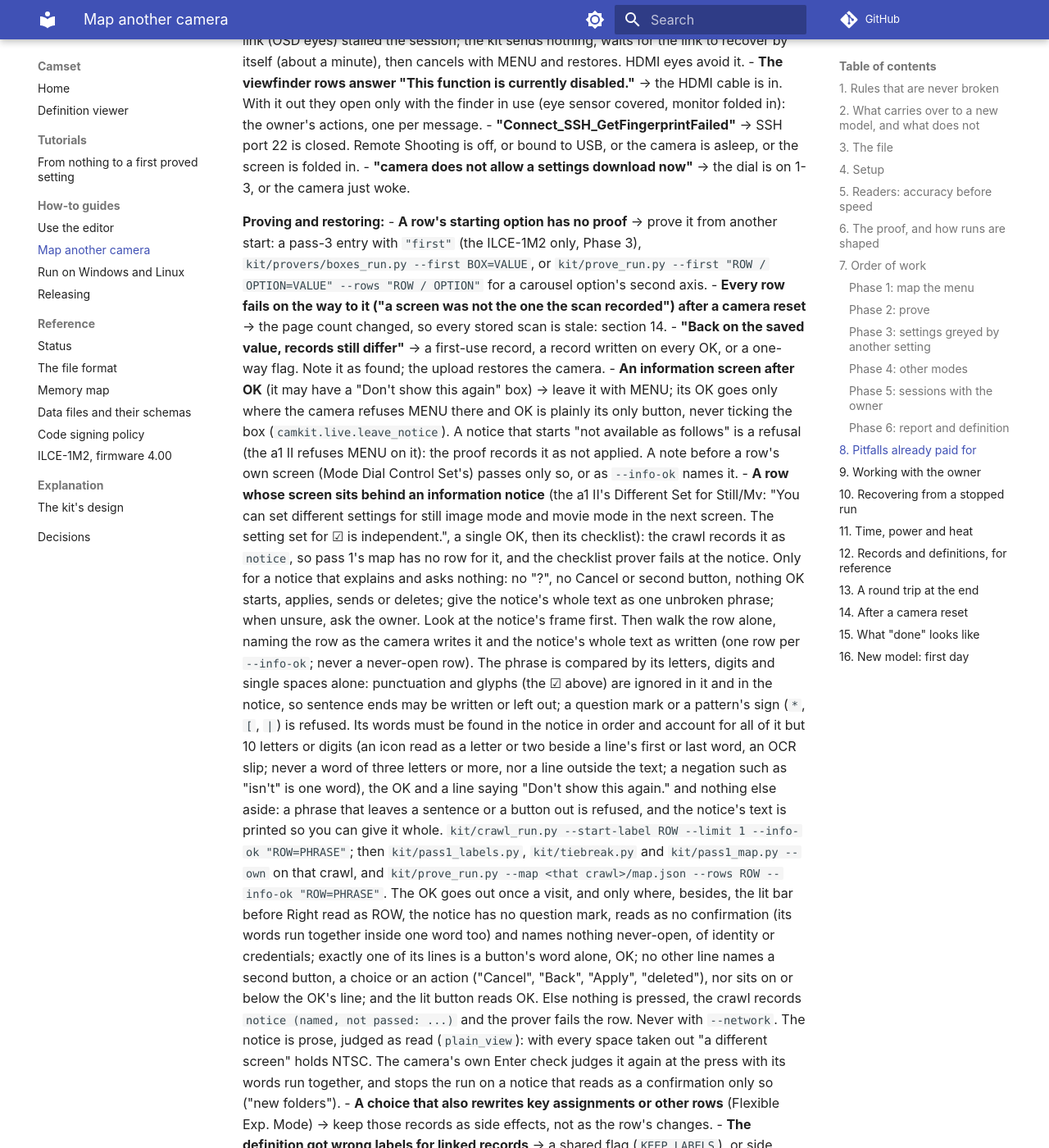
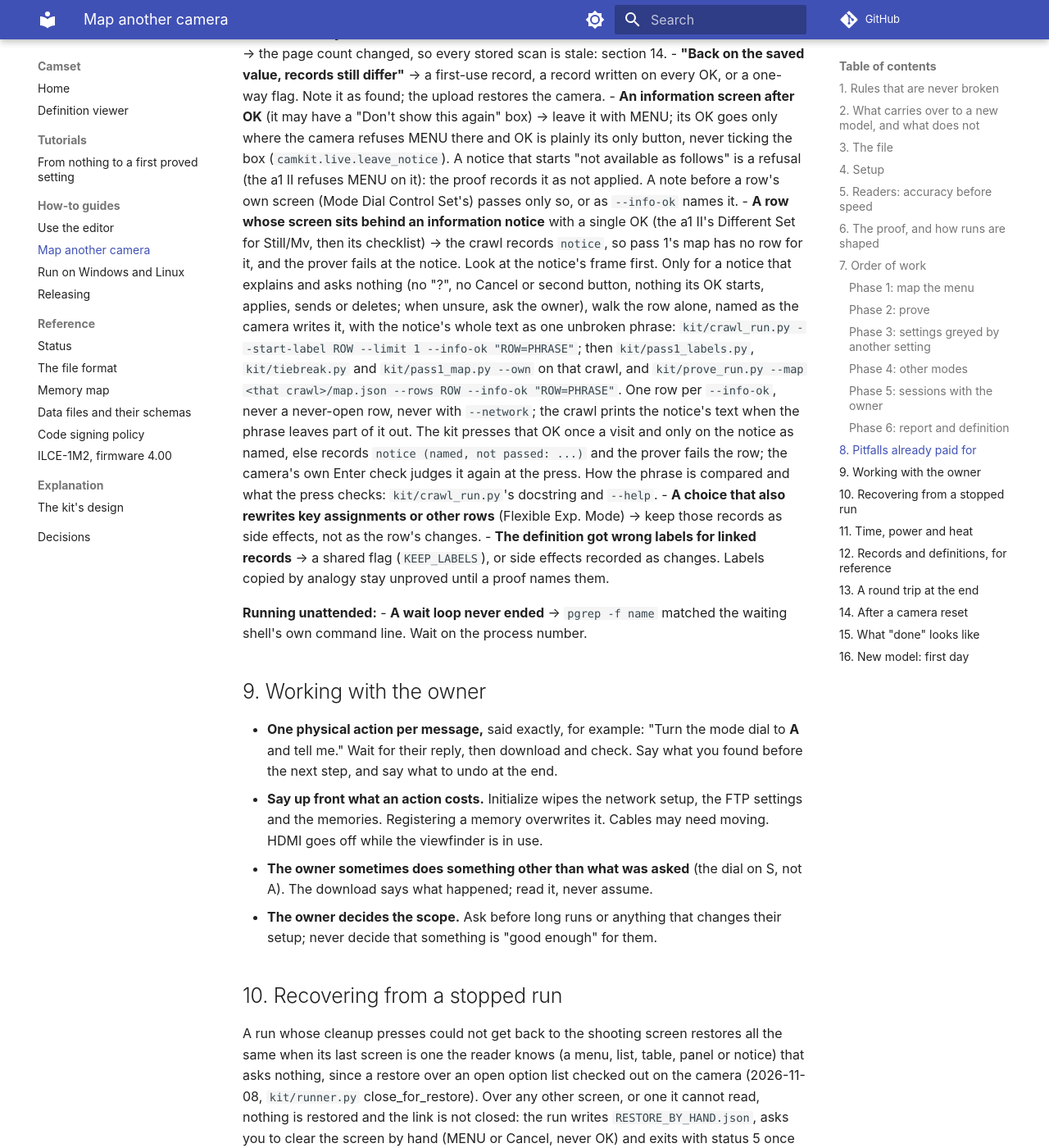
Before and after one commit to camset-dev/camset, an MkDocs documentation site: the page built from docs/REMAPPING_PLAYBOOK.md, in a window 1280 px wide and 1400 px high, scrolled down 15033 px. Shown: the whole window at 82% size. Built offline with MkDocs 1.6.1 and Material for MkDocs 9.7.7, drawn with Linux system fonts in a browser that asks for light colours; comment, search, counter and statistics services are not loaded; some of the changed text lies outside the part shown.

Commit message:
Docs: two pitfalls in the playbook's section 8 say what to do in a third of the words
The group-column pitfall keeps its guards and its one action, run it again; the information-notice pitfall keeps every
rule and command, and leaves how the phrase is compared and the press checks to crawl_run.py's docstring and --help.

Signed-off-by: camset-dev <camset-dev@proton.me>

```diff
--- a/docs/REMAPPING_PLAYBOOK.md
+++ b/docs/REMAPPING_PLAYBOOK.md
@@ -426,21 +426,11 @@ Each line is a symptom, then its cause, then what to do.
   waits 4.5 s (`LOCK_S`), or, with HDMI eyes in Stills, until the shooting screen is back after the notice, however
   long the notice stays (`camkit.session.wait_lock`). Never press MENU twice on a slow menu.
 - **The menu reopens after a download with the focus in the group column** → the position matches no page of the
-  scan. A session that opens the menu that way presses Right once, onto the page's rows, before it matches the scan;
-  a menu that still matches no page fails closed ("the menu opened on a screen the scan does not know") and the
-  restore puts the start file back; run it again. The Right goes out only on a group the column may enter: a group
-  never-open, or whose name reads one letter off a never-open group's or action's name ("FTP Transter" for FTP
-  Transfer), is stepped off first by Up or Down (`drive.py` and the My Menu prover go to the nearest group of the tab
-  that may be entered, `kit/crawl_run.py` `from_groups`), and only while the screen still reads as the group column
-  with its bar naming that very group (a bar that reads a row, "File Format RAW", names none); with no such group in
-  the tab nothing is pressed and the run stops. A jump by the columns that would end on such a group is refused before
-  any press (the rows are walked to instead), or, when only the bar read there shows it, stops before its last Right,
-  leaving the cursor in the column for the next run to step out of so (`crawl_run.py` steps out of it too, as `drive.py`
-  does). The jump and the way back read the lit group alike, its name whole by its letters and digits: the bar draws a
-  group's icon glyph otherwise than the page scan stored it ("(Cnct./Remote Sht." for "[Cnct./Remote Sht."), and
-  matching the scan's text as read left every jump into the Network tab unreachable (2026-11-14). On OSD eyes the bar is
-  also read with the group's number ("10 Shooting Display"): a number before or after the name names the group of that
-  number only, and the never-open check judges the name without it too (2026-11-15).
+  scan. The kit steps by Up or Down to the nearest group of the tab it may enter, never one that is never-open or reads
+  one letter off a never-open group's or action's name, and presses Right once onto its rows; with no such group it
+  presses nothing and the run stops. A jump by the columns never enters such a group either. A menu that
+  still matches no page fails closed ("the menu opened on a screen the scan does not know") and the restore puts the
+  start file back: run it again. How the column is read: `kit/crawl_run.py`, `from_groups`.
 - **A row's icon reads otherwise on its lit bar than on its page** → OCR reads a row's icon as letters, and reads it
   differently with the row lit (the a1 II's IP Address Setting: the page scan's readings show the Wired LAN icon glued on
   in one reading and set apart in another; the lit bar shows it with a letter misread). The kit takes the icon the page
@@ -473,30 +463,18 @@ Each line is a symptom, then its cause, then what to do.
   (`camkit.live.leave_notice`). A notice that starts "not available as follows" is a refusal (the a1 II refuses MENU on
   it): the proof records it as not applied. A note before a row's own screen (Mode Dial Control Set's) passes only so,
   or as `--info-ok` names it.
-- **A row whose screen sits behind an information notice** (the a1 II's Different Set for Still/Mv: "You can set
-  different settings for still image mode and movie mode in the next screen. The setting set for ☑ is independent.",
-  a single OK, then its checklist): the crawl records it as `notice`, so pass 1's map has no row for it, and the
-  checklist prover fails at the notice. Only for a notice that explains and asks nothing: no "?", no Cancel or second
-  button, nothing OK starts, applies, sends or deletes; give the notice's whole text as one unbroken phrase; when
-  unsure, ask the owner. Look at the notice's frame first. Then walk the row alone, naming the row as the camera writes
-  it and the notice's whole text as written (one row per `--info-ok`; never a never-open row). The phrase is compared
-  by its letters, digits and single spaces alone: punctuation and glyphs (the ☑ above) are ignored in it and in the
-  notice, so sentence ends may be written or left out; a question mark or a pattern's sign (`*`, `[`, `|`) is refused.
-  Its words must be found in the notice in order and account for all of it but 10 letters or digits (an icon read as a
-  letter or two beside a line's first or last word, an OCR slip; never a word of three letters or more, nor a line
-  outside the text; a negation such as "isn't" is one word), the OK and a line saying "Don't show this again." and
-  nothing else aside: a phrase that leaves a sentence or a button out is refused, and the notice's text is printed so
-  you can give it whole. `kit/crawl_run.py --start-label ROW --limit 1
-  --info-ok "ROW=PHRASE"`; then `kit/pass1_labels.py`, `kit/tiebreak.py` and `kit/pass1_map.py --own` on that crawl,
-  and `kit/prove_run.py --map <that crawl>/map.json --rows ROW --info-ok "ROW=PHRASE"`. The OK goes out once a visit,
-  and only where, besides, the lit bar before Right read as ROW, the notice has no question mark, reads as no
-  confirmation (its words run together inside one word too) and names nothing never-open, of identity or credentials;
-  exactly one of its lines is a button's word alone, OK; no other line names a second button, a choice or an action
-  ("Cancel", "Back", "Apply", "deleted"), nor sits on or below the OK's line; and the lit button reads OK. Else nothing
-  is pressed, the crawl records `notice (named, not passed: ...)` and the prover fails the row. Never with `--network`.
-  The notice is prose, judged as read (`plain_view`): with every space taken out "a different screen" holds NTSC. The
-  camera's own Enter check judges it again at the press with its words run together, and stops the run on a notice
-  that reads as a confirmation only so ("new folders").
+- **A row whose screen sits behind an information notice** with a single OK (the a1 II's Different Set for Still/Mv,
+  then its checklist) → the crawl records `notice`, so pass 1's map has no row for it, and the prover fails at the
+  notice. Look at the notice's frame first. Only for a notice that explains and asks nothing (no "?", no Cancel or
+  second button, nothing its OK starts, applies, sends or deletes; when unsure, ask the owner), walk the row alone,
+  named as the camera writes it, with the notice's whole text as one unbroken phrase:
+  `kit/crawl_run.py --start-label ROW --limit 1 --info-ok "ROW=PHRASE"`; then `kit/pass1_labels.py`, `kit/tiebreak.py`
+  and `kit/pass1_map.py --own` on that crawl, and `kit/prove_run.py --map <that crawl>/map.json --rows ROW --info-ok
+  "ROW=PHRASE"`. One row per `--info-ok`, never a never-open row, never with `--network`; the crawl prints the notice's
+  text when the phrase leaves part of it out. The kit presses that OK once a visit and only on the notice as named,
+  else records `notice (named, not passed: ...)` and the prover fails the row; the camera's own Enter check judges it
+  again at the press. How the phrase is compared and what the press checks: `kit/crawl_run.py`'s docstring and
+  `--help`.
 - **A choice that also rewrites key assignments or other rows** (Flexible Exp. Mode) → keep those
   records as side effects, not as the row's changes.
 - **The definition got wrong labels for linked records** → a shared flag (`KEEP_LABELS`), or side
```
